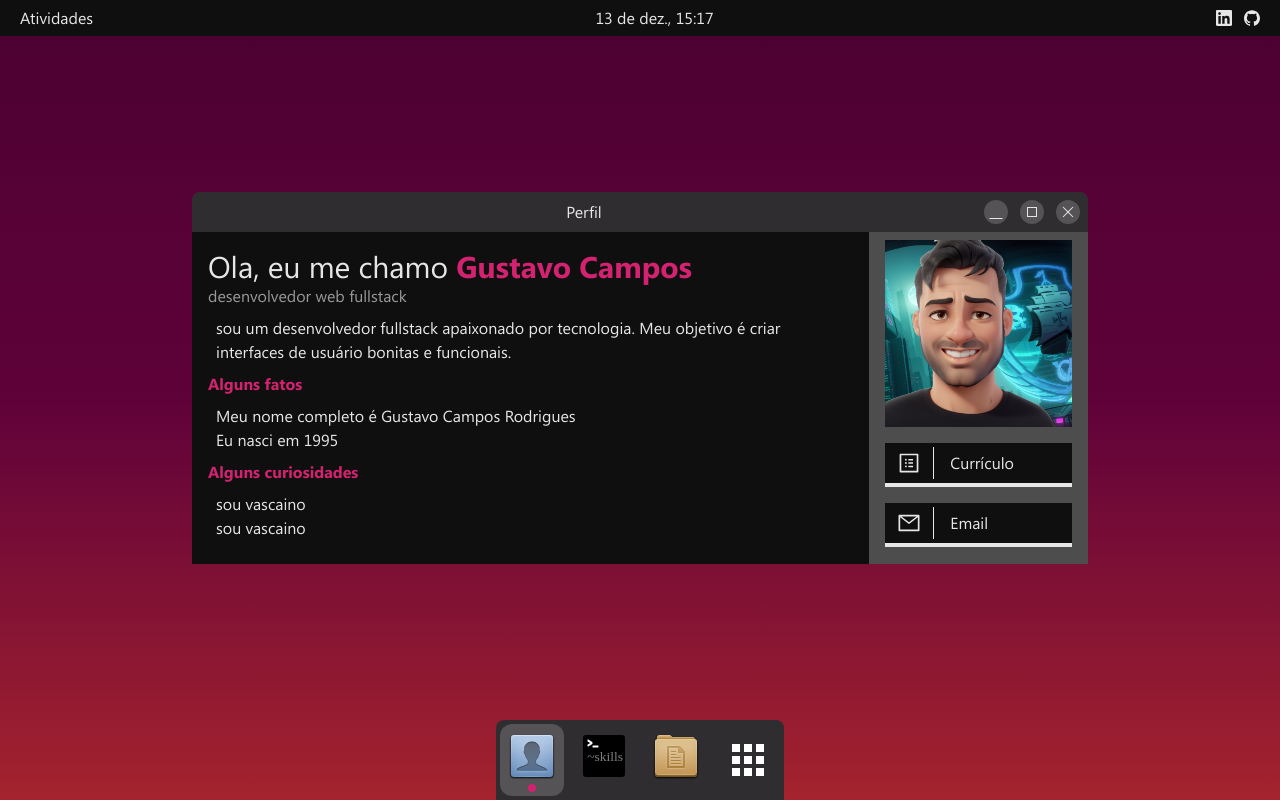
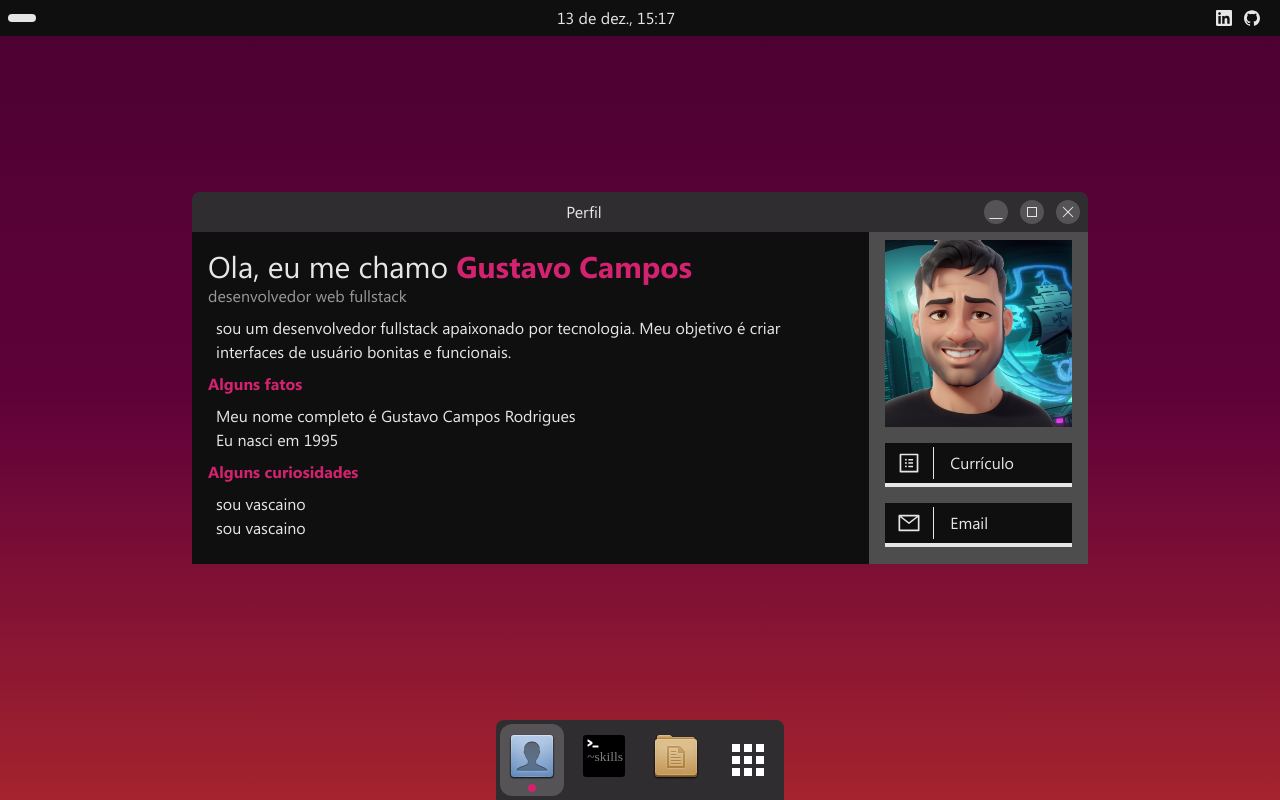
Before and after one commit to gstvcampos/portfolio, a Next.js app: page / in a window 1280 px wide. Built offline with nearby package versions, Linux system fonts and the light colour scheme.

Commit message:
fix: header

```diff
--- a/src/components/Header.tsx
+++ b/src/components/Header.tsx
@@ -5,7 +5,7 @@ import Clock from './Clock'
 export default function Header() {
   return (
     <header className="flex h-9 items-center justify-between bg-bar-1">
-      <span className="mx-5">Atividades</span>
+      <span className="ml-2 h-2 w-7 rounded-md bg-txt-1"></span>
       <Clock />
       <div className="mx-5 flex h-4 gap-3">
         <Link
```
